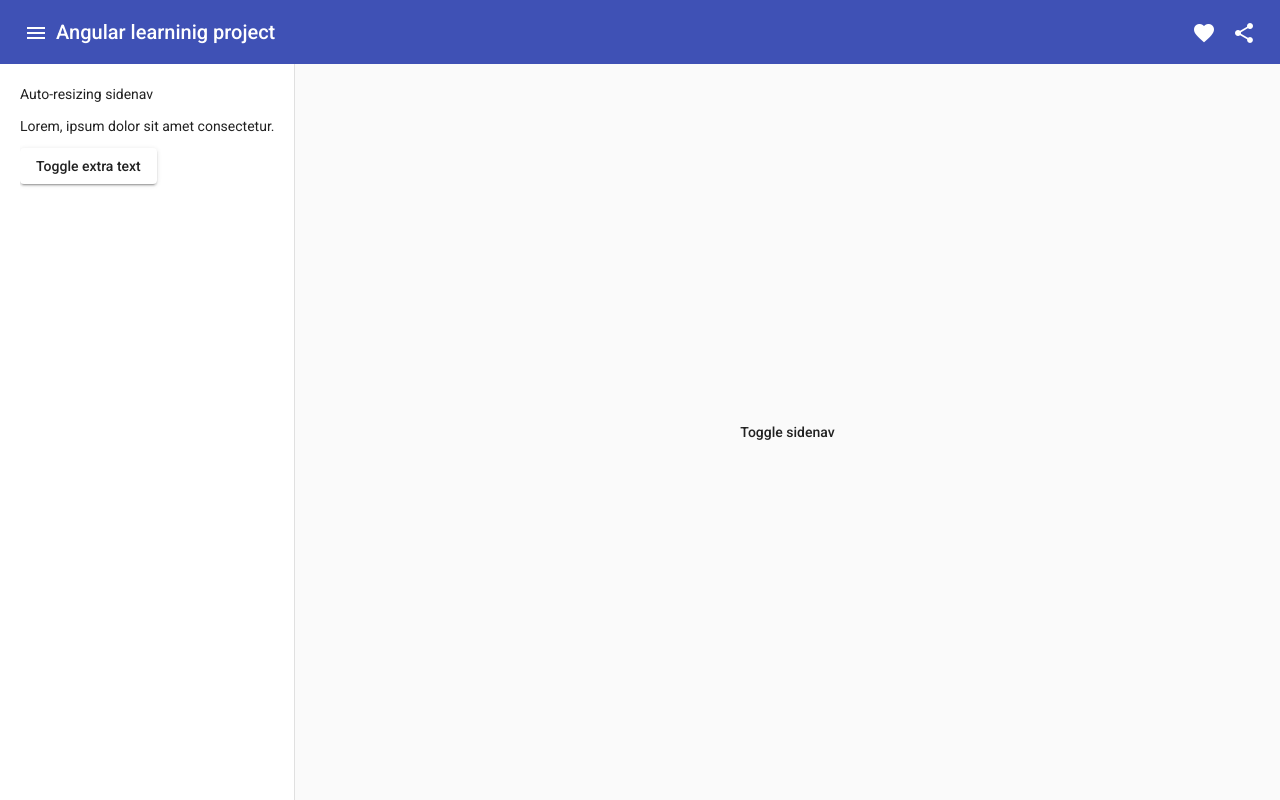
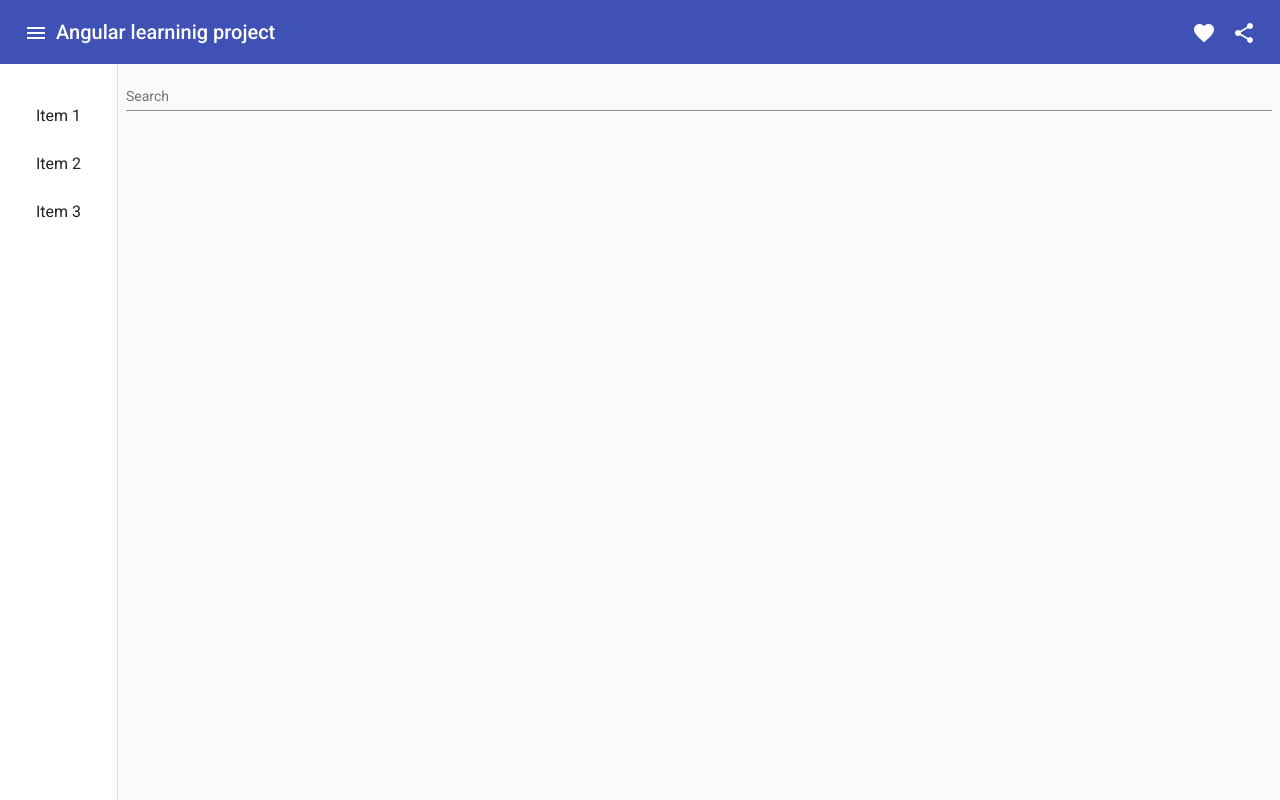
Before and after one commit to dankarandashev/angular-learning-project, an Angular app: page / in a window 1280 px wide. Built offline with nearby package versions, Linux system fonts and the light colour scheme; no server answers.

Commit message:
feat: ng-content, select, mat-list

```diff
--- a/src/app/app.component.html
+++ b/src/app/app.component.html
@@ -1,6 +1,12 @@
 <app-header [title]="title" (menuClick)="onMenuClick()"></app-header>
-<!-- <app-sidenav
-  [isOpened]="isSideMenuOpened"
-  (openedChange)="isSideMenuOpened = $event"
-></app-sidenav> -->
-<app-sidenav [(isOpened)]="isSideMenuOpened"></app-sidenav>
+<app-sidenav [(isOpened)]="isSideMenuOpened">
+	<mat-list matlist1 role="list">
+		<mat-list-item role="listitem">Item 1</mat-list-item>
+		<mat-list-item role="listitem">Item 2</mat-list-item>
+		<mat-list-item role="listitem">Item 3</mat-list-item>
+	</mat-list>
+	<mat-form-field class="example-full-width">
+		<mat-label>Search</mat-label>
+		<input matInput />
+	</mat-form-field>
+</app-sidenav>
--- a/src/app/app.component.less
+++ b/src/app/app.component.less
@@ -25,3 +25,11 @@ img:hover {
 img:active {
 	opacity: 1;
 }
+
+.search-input {
+	width: 100%;
+}
+
+.example-full-width {
+	width: 100%;
+}
--- a/src/app/app.module.ts
+++ b/src/app/app.module.ts
@@ -9,6 +9,8 @@ import { MatToolbarModule } from '@angular/material/toolbar';
 import { MatIconModule } from '@angular/material/icon';
 import { MatButtonModule } from '@angular/material/button';
 import { SidenavModule } from './components/sidenav/sidenav.module';
+import { MatInputModule } from '@angular/material/input';
+import { MatListModule } from '@angular/material/list';
 
 @NgModule({
 	declarations: [AppComponent, HeaderComponent],
@@ -20,6 +22,8 @@ import { SidenavModule } from './components/sidenav/sidenav.module';
 		MatIconModule,
 		MatButtonModule,
 		SidenavModule,
+		MatInputModule,
+		MatListModule,
 	],
 	providers: [],
 	bootstrap: [AppComponent],
--- a/src/app/components/sidenav/sidenav.component.html
+++ b/src/app/components/sidenav/sidenav.component.html
@@ -1,11 +1,9 @@
 <mat-drawer-container class="example-container" autosize>
 	<mat-drawer [opened]="isOpened" #drawer class="example-sidenav" mode="side">
-		<p>Auto-resizing sidenav</p>
-		<p>Lorem, ipsum dolor sit amet consectetur.</p>
-		<button mat-raised-button>Toggle extra text</button>
+		<ng-content select="[matlist1]"></ng-content>
 	</mat-drawer>
 
 	<div class="example-sidenav-content">
-		<button type="button" mat-button (click)="onToggleSidenav()">Toggle sidenav</button>
+		<ng-content select="mat-form-field"></ng-content>
 	</div>
 </mat-drawer-container>
--- a/src/app/components/sidenav/sidenav.component.less
+++ b/src/app/components/sidenav/sidenav.component.less
@@ -5,17 +5,14 @@
 }
 
 .example-container {
-	// width: 500px;
-	// height: 300px;
-	// border: 1px solid rgba(0, 0, 0, 0.5);
 	height: 100%;
 }
 
 .example-sidenav-content {
 	display: flex;
 	height: 100%;
-	align-items: center;
-	justify-content: center;
+	padding: 8px;
+	box-sizing: border-box;
 }
 
 .example-sidenav {
```
